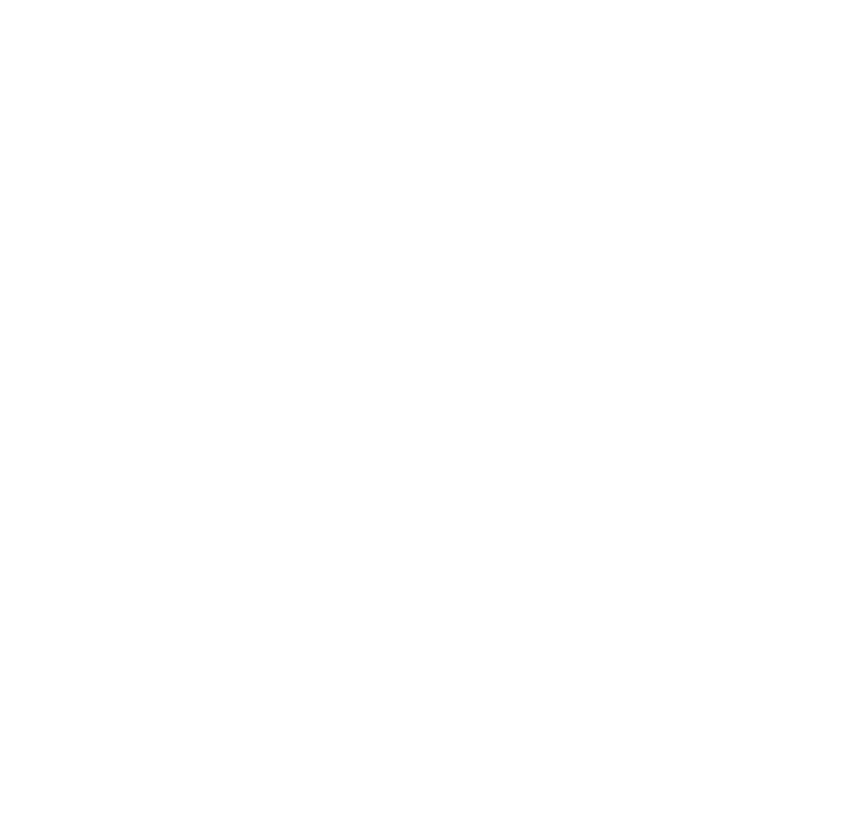
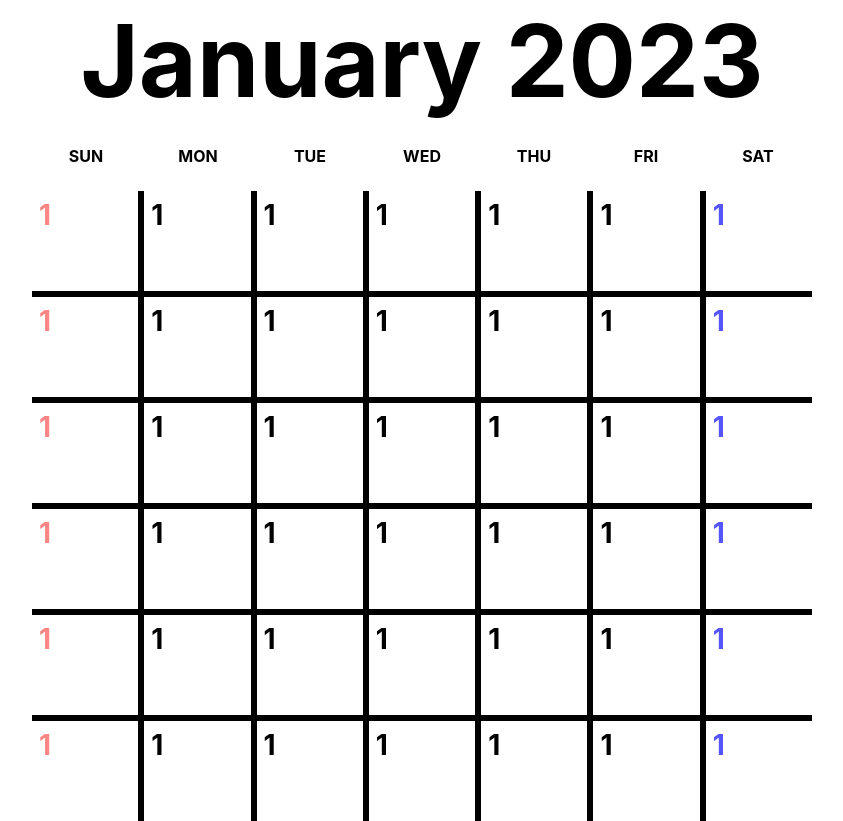
Before and after one commit to UlsanBigDev/ChunMa, a React (Create React App) app: page / in a window 1280 px wide. Shown: the whole page, without its empty margins (218-1061 px from the left). Before the commit the page ends 800 px from the top, so only its background shows below. Built offline with nearby package versions, Linux system fonts and the light colour scheme.

Commit message:
home publishing

```diff
--- a/src/App.tsx
+++ b/src/App.tsx
@@ -1,10 +1,13 @@
 import React from 'react';
 import logo from './logo.svg';
 import './App.css';
+import './css/main.css';
+import Home from './page/Home';
 
 function App() {
   return (
-    <div>
+    <div className='content'>
+      <Home/>
     </div>
   );
 }
--- a/src/css/main.css
+++ b/src/css/main.css
@@ -1 +1,65 @@
+/* 초기화 CSS */
+p {
+    margin: 0;
+    padding: 0;
+    border: 0;
+    font-size: 100%;
+    font: inherit;
+    vertical-align: baseline;
+}
+
 /* 메인 CSS 입니다 */
+.test { background-color: blue; }
+
+/* Page : Home */
+
+.home {
+    display: flex;
+    flex-direction: column;
+    align-items: center;
+}
+.month { }
+.month > p {
+    font-weight: bold;
+    font-size: 100px;
+}
+.week {
+    display: flex;
+    justify-content: center;
+    margin: 25px 0px;
+}
+.week > div {
+    /* background-color: aquamarine; */
+    width: 82px;
+    margin: 0px 15px;
+    text-align: center;
+}
+.week > div > p {
+    font-weight: bold;
+}
+.calendar {
+    /* background-color: aqua; */
+    width: 780px;
+    display: flex;
+    flex-direction: column;
+}
+.calendar-week {
+    display: flex;
+    justify-content: center;
+}
+.day {
+    width: 14.2%;
+    height: 100px;
+    border: 3px solid #000000;
+}
+.calendar-week:first-child > .day { border-top: none; }
+.calendar-week:last-child > .day { border-bottom: none; }
+.calendar-week > .day:first-child { border-left: none; color: rgb(250, 133, 133);}
+.calendar-week > .day:last-child { border-right: none; color: rgb(85, 85, 255);}
+
+.day > p {
+    font-weight: bold;
+    font-size: 28px;
+    margin-top: 7px;
+    margin-left: 7px;
+}
--- /dev/null
+++ b/src/page/Home.tsx
@@ -0,0 +1,79 @@
+import React from 'react';
+import logo from './logo.svg';
+
+function Home() {
+  return (
+    <div className='home'>
+        <div className='month'>
+            <p>January 2023</p>
+        </div>
+      <div className='week'>
+        <div><p>SUN</p></div>
+        <div><p>MON</p></div>
+        <div><p>TUE</p></div>
+        <div><p>WED</p></div>
+        <div><p>THU</p></div>
+        <div><p>FRI</p></div>
+        <div><p>SAT</p></div>
+      </div>
+      <div className='calendar'>
+        <div className='calendar-week'>
+            <div className='day'><p>1</p></div>
+            <div className='day'><p>1</p></div>
+            <div className='day'><p>1</p></div>
+            <div className='day'><p>1</p></div>
+            <div className='day'><p>1</p></div>
+            <div className='day'><p>1</p></div>
+            <div className='day'><p>1</p></div>
+        </div>
+        <div className='calendar-week'>
+            <div className='day'><p>1</p></div>
+            <div className='day'><p>1</p></div>
+            <div className='day'><p>1</p></div>
+            <div className='day'><p>1</p></div>
+            <div className='day'><p>1</p></div>
+            <div className='day'><p>1</p></div>
+            <div className='day'><p>1</p></div>
+        </div>
+        <div className='calendar-week'>
+            <div className='day'><p>1</p></div>
+            <div className='day'><p>1</p></div>
+            <div className='day'><p>1</p></div>
+            <div className='day'><p>1</p></div>
+            <div className='day'><p>1</p></div>
+            <div className='day'><p>1</p></div>
+            <div className='day'><p>1</p></div>
+        </div>
+        <div className='calendar-week'>
+            <div className='day'><p>1</p></div>
+            <div className='day'><p>1</p></div>
+            <div className='day'><p>1</p></div>
+            <div className='day'><p>1</p></div>
+            <div className='day'><p>1</p></div>
+            <div className='day'><p>1</p></div>
+            <div className='day'><p>1</p></div>
+        </div>
+        <div className='calendar-week'>
+            <div className='day'><p>1</p></div>
+            <div className='day'><p>1</p></div>
+            <div className='day'><p>1</p></div>
+            <div className='day'><p>1</p></div>
+            <div className='day'><p>1</p></div>
+            <div className='day'><p>1</p></div>
+            <div className='day'><p>1</p></div>
+        </div>
+        <div className='calendar-week'>
+            <div className='day'><p>1</p></div>
+            <div className='day'><p>1</p></div>
+            <div className='day'><p>1</p></div>
+            <div className='day'><p>1</p></div>
+            <div className='day'><p>1</p></div>
+            <div className='day'><p>1</p></div>
+            <div className='day'><p>1</p></div>
+        </div>
+      </div>
+    </div>
+  );
+}
+
+export default Home;
```
